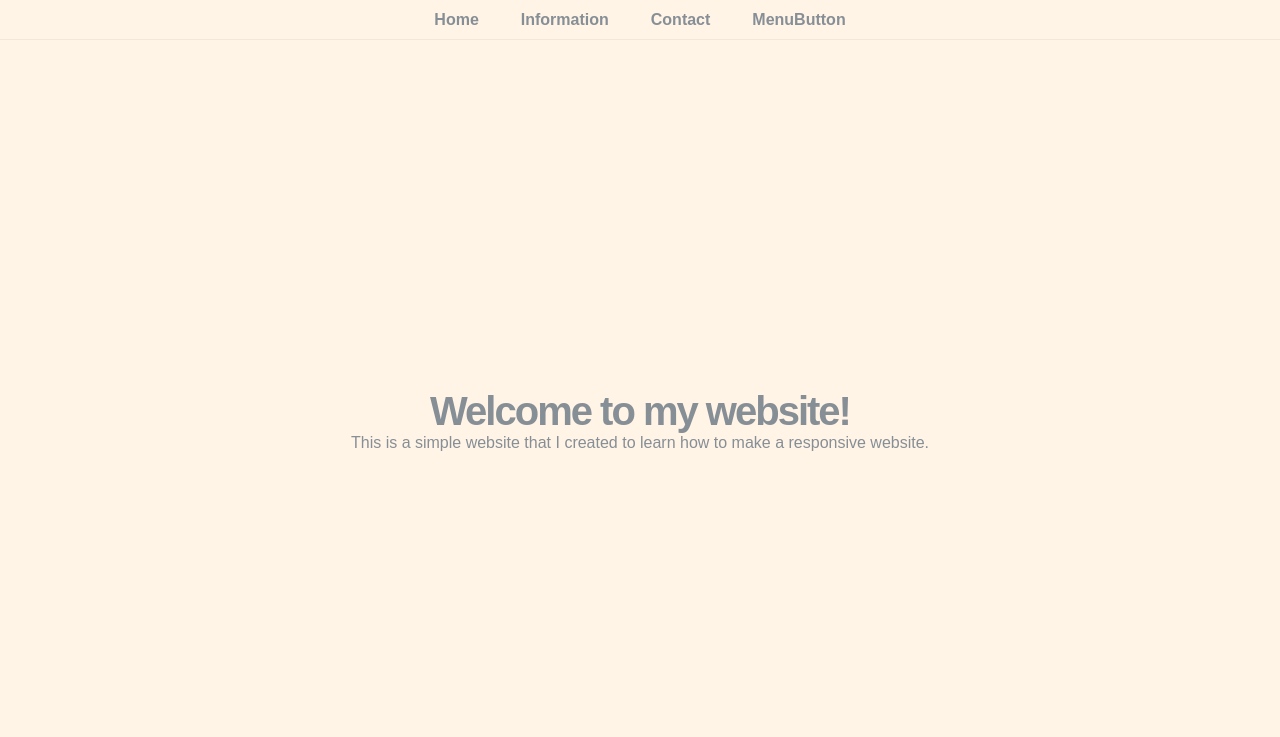
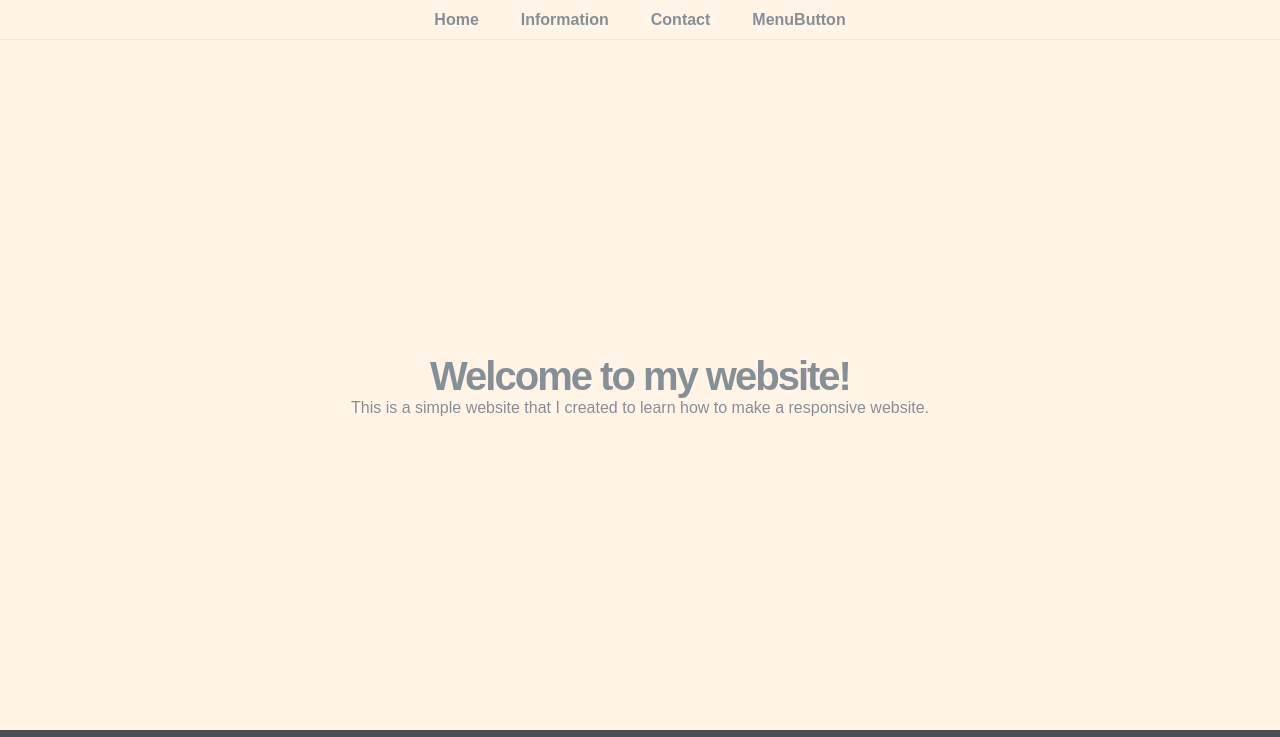
Before and after one commit to Molnar-Zoltan/first-responsive-website, a plain HTML site: page index.html in a window 1280 px wide. Shown: the top 737 px of the page. Drawn offline with Linux system fonts and the light colour scheme.

Commit message:
Adjust content height for better layout

```diff
--- a/styles/main.css
+++ b/styles/main.css
@@ -266,7 +266,7 @@ h3 {
     flex-direction: column;
     justify-content: center;
     align-items: center;
-    min-height: 100vh;
+    min-height: calc(100vh - var(--navbar-height) - var(--footer-height));
 
 
 
@@ -274,8 +274,9 @@ h3 {
 
     & #content {
         max-width: 700px;
-        margin-top: var(--navbar-height);
-        max-height: calc(100vh - var(--navbar-height) - var(--footer-height) - 20px);
+        margin-top: calc(var(--navbar-height) + 10px);
+        margin-bottom: 10px;
+        max-height: 100%;
 
 
         display: flex;
```
